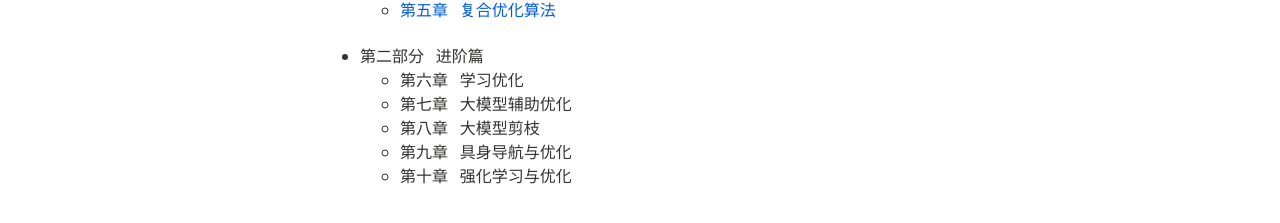
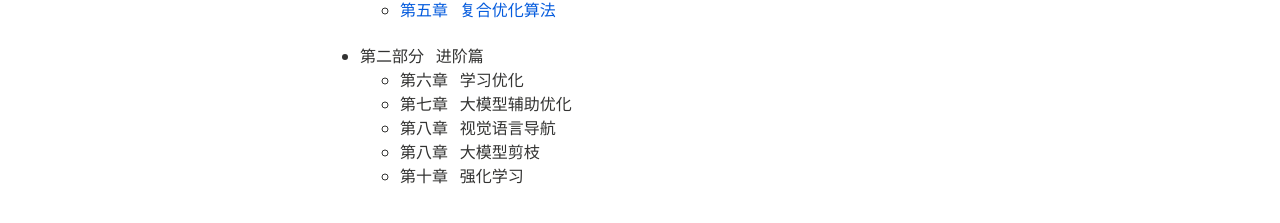
Before and after one commit to xianchaoxiu/xianchaoxiu.github.io, a Jekyll site: the page built from chinese/OPT/index.md, in a window 1280 px wide. Shown: the part 423-646 px from the top of the page. Built offline with Jekyll 4.4.1, drawn with Linux system fonts in a browser that asks for light colours; nearby versions of some CDN libraries.

Commit message:
Update index.md

```diff
--- a/chinese/OPT/index.md
+++ b/chinese/OPT/index.md
@@ -26,6 +26,6 @@ share: false
 - 第二部分 &nbsp;  进阶篇<br>
   - 第六章 &nbsp;  学习优化 <br>
   - 第七章 &nbsp;  大模型辅助优化 <br>
+  - 第八章 &nbsp;  视觉语言导航 <br>
   - 第八章 &nbsp;  大模型剪枝 <br>
-  - 第九章 &nbsp;  具身导航与优化 <br>
-  - 第十章 &nbsp;  强化学习与优化 <br>
+  - 第十章 &nbsp;  强化学习 <br>
```
